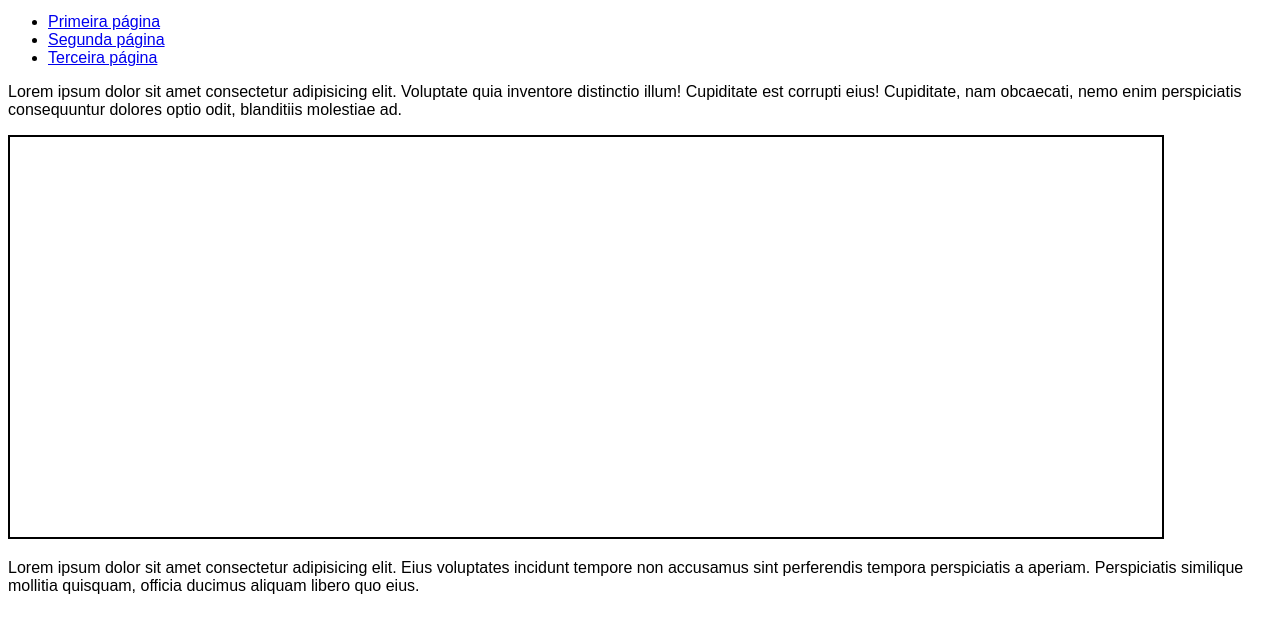
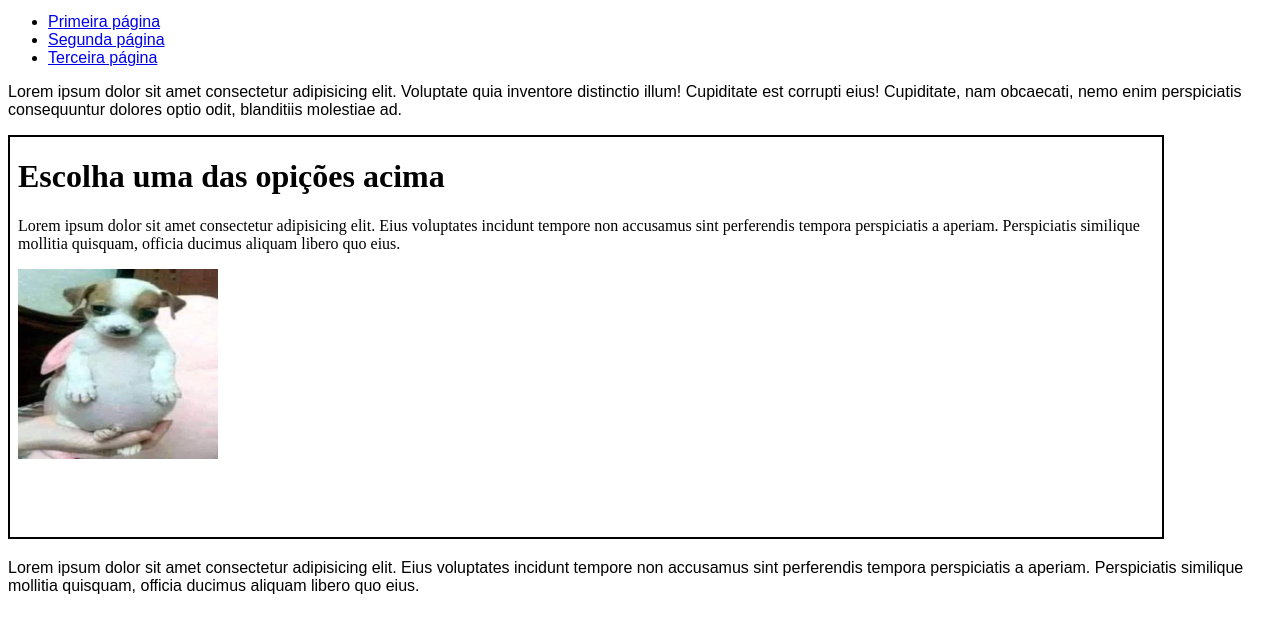
Before and after one commit to TuriLR/HTML-CSS, a plain HTML site: page Exercicios/ex024/iframe003.html in a window 1280 px wide. Shown: the part 119-752 px from the top of the page. Drawn offline with Linux system fonts and the light colour scheme.

Commit message:
iframe 003 (Denovo)

```diff
--- a/Exercicios/ex024/iframe003.html
+++ b/Exercicios/ex024/iframe003.html
@@ -24,7 +24,7 @@
         <li><a href="paginas-extras/pag003.html" target="frame">Terceira página</a></li>
     </ul>
     <p>Lorem ipsum dolor sit amet consectetur adipisicing elit. Voluptate quia inventore distinctio illum! Cupiditate est corrupti eius! Cupiditate, nam obcaecati, nemo enim perspiciatis consequuntur dolores optio odit, blanditiis molestiae ad.</p>
-    <iframe id="tela" name="frame" src="">
+    <iframe id="tela" name="frame" srcdoc="<h1>Escolha uma das opições acima </h1> <p> Lorem ipsum dolor sit amet consectetur adipisicing elit. Eius voluptates incidunt tempore non accusamus sint perferendis tempora perspiciatis a aperiam. Perspiciatis similique mollitia quisquam, officia ducimus aliquam libero quo eius. </p> <img src='imagens/Doguinho-pansudo-certo.png'>">
         Infelismente seu navegador não é compativel com isso
     </iframe>
     <p>Lorem ipsum dolor sit amet consectetur adipisicing elit. Eius voluptates incidunt tempore non accusamus sint perferendis tempora perspiciatis a aperiam. Perspiciatis similique mollitia quisquam, officia ducimus aliquam libero quo eius.</p>
```
Also changed, not shown: Exercicios/ex024/imagens/Doguinho-pansudo-certo.png (added).
